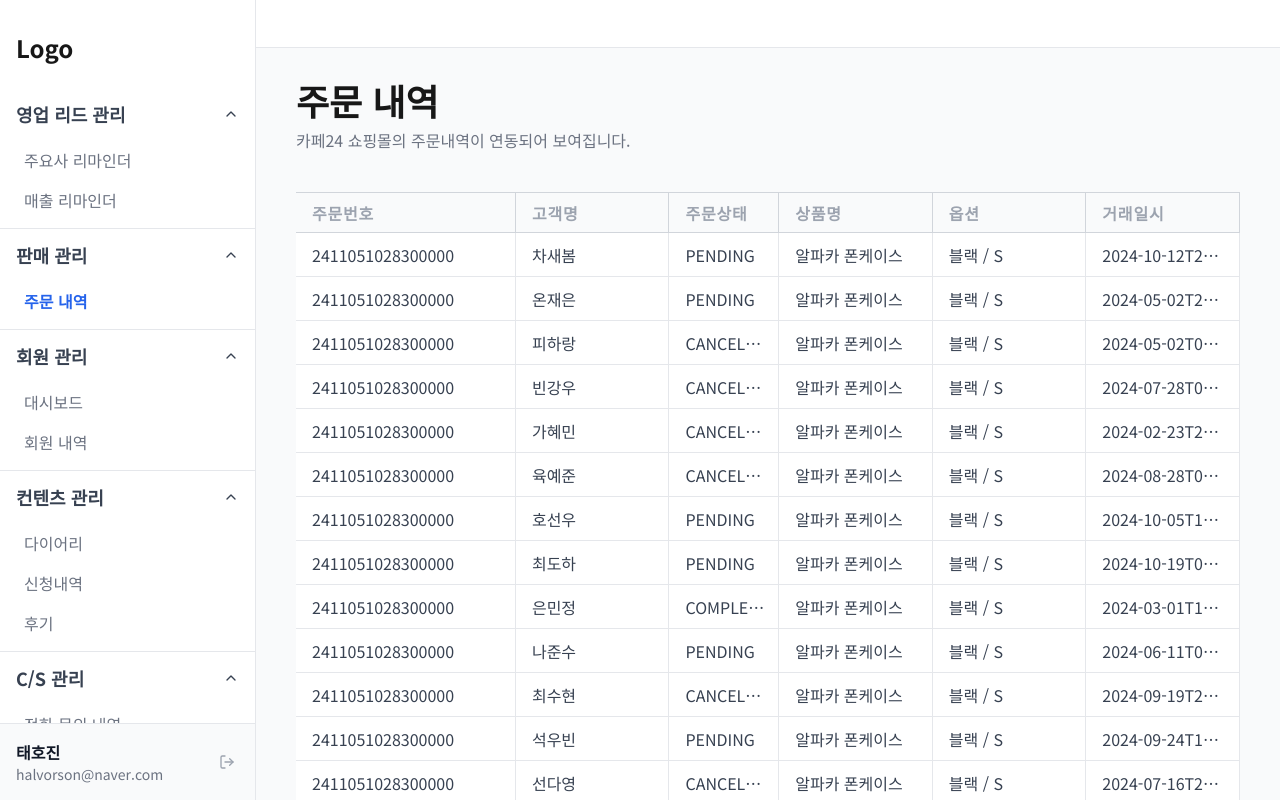
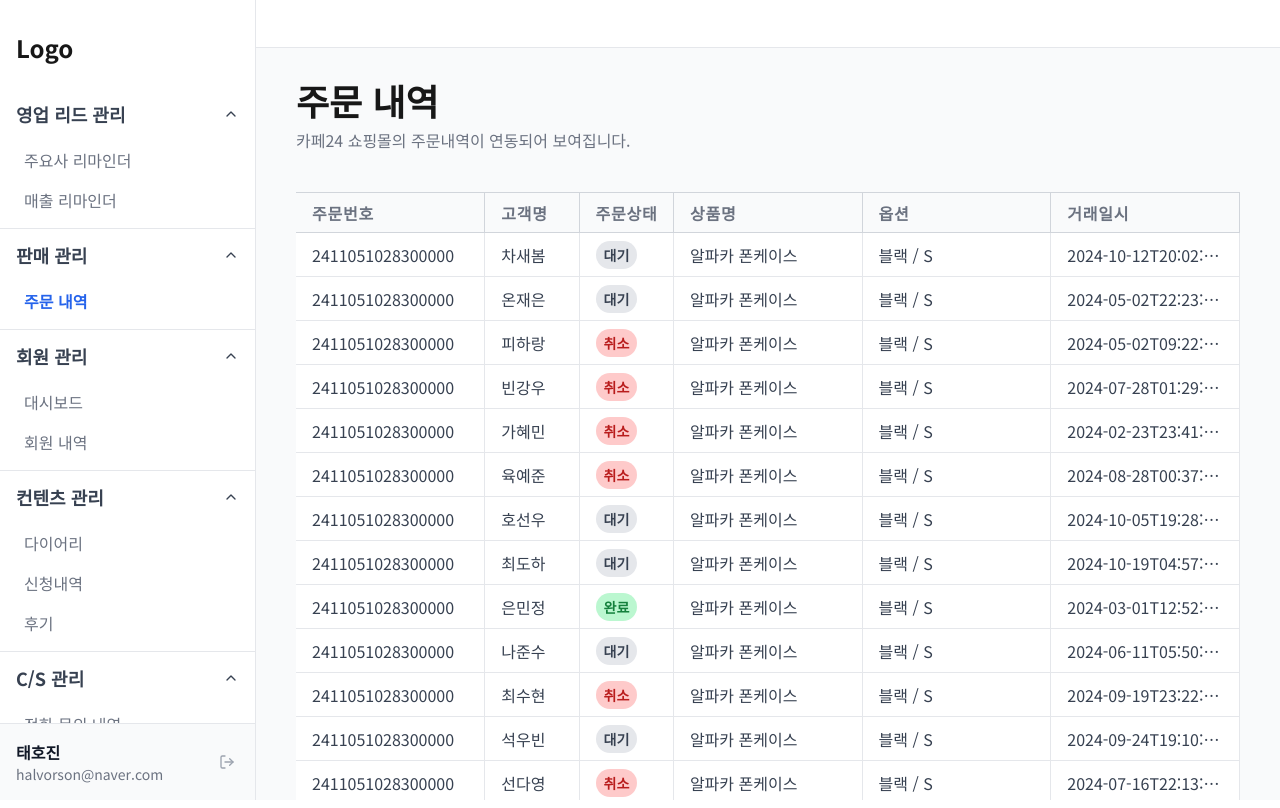
Before and after one commit to hiimjayson/crm, a Next.js app: page /order in a window 1280 px wide. Built offline with nearby package versions, Linux system fonts and the light colour scheme.

Commit message:
feat(components): add Chip

```diff
--- /dev/null
+++ b/src/components/atom/Chip/index.tsx
@@ -0,0 +1,29 @@
+import { ColumnVariantColor } from "@/components/common/Table/types";
+import {
+  getColumnColorBackground,
+  getColumnColorText,
+} from "@/components/common/Table/utils";
+import { PropsWithChildren } from "react";
+interface Props extends PropsWithChildren {
+  className?: string;
+  color?: ColumnVariantColor;
+}
+export function Chip({
+  className = "",
+  children,
+  color = "gray",
+  ...props
+}: Props) {
+  return (
+    <div
+      className={`flex items-center justify-center w-fit rounded-full ${getColumnColorBackground(
+        color
+      )} font-semibold ${getColumnColorText(
+        color
+      )} px-2 h-7 text-sm ${className}`}
+      {...props}
+    >
+      {children}
+    </div>
+  );
+}
--- a/src/components/atom/Table/index.tsx
+++ b/src/components/atom/Table/index.tsx
@@ -54,7 +54,7 @@ function Tr({ className = "", children, ...props }: TrProps) {
 function Th({ className = "", children, ...props }: ThProps) {
   return (
     <th
-      className={`pl-4 pr-3 h-10 text-left text-base font-semibold text-gray-400 border-t border-r border-b border-gray-300 bg-gray-50 hover:bg-gray-100 transition-colors tracking-wider ${className} text-ellipsis`}
+      className={`pl-4 pr-3 h-10 text-left text-base font-semibold text-gray-500 border-t border-r border-b border-gray-300 bg-gray-50 hover:bg-gray-100 transition-colors tracking-wider ${className} text-ellipsis`}
       {...props}
     >
       {children}
--- a/src/components/common/Table/index.tsx
+++ b/src/components/common/Table/index.tsx
@@ -1,6 +1,8 @@
 import { Table as TableBase } from "@/components/atom/Table";
-import { Column, Row } from "./types";
+import { Cell, Column, Row } from "./types";
 import { useEffect, useRef, useState } from "react";
+import { Chip } from "@/components/atom/Chip";
+import { getColumnColorText } from "./utils";
 
 interface Props<Record> {
   columns: Column<Record>[];
@@ -56,7 +58,7 @@ export function Table<Record = unknown>({ columns, rows }: Props<Record>) {
           </TableBase.THead>
           <TableBase.TBody>
             {rows.map((row) => (
-              <TableBodyRow key={row.key} row={row} />
+              <TableBodyRow key={row.key} row={row} columns={columns} />
             ))}
           </TableBase.TBody>
         </TableBase>
@@ -72,11 +74,45 @@ export function Table<Record = unknown>({ columns, rows }: Props<Record>) {
   );
 }
 
-function TableBodyRow<Record>({ row }: { row: Row<Record> }) {
+function TableBodyRow<Record>({
+  row,
+  columns,
+}: {
+  row: Row<Record>;
+  columns: Column<Record>[];
+}) {
+  const visibleCells = columns
+    .map((column) => ({
+      cell: row.cells.find((cell) => cell.key === column.key),
+      column,
+    }))
+    .filter((x) => x.cell != null);
+
+  const renderCellValue = (cell: Cell<Record>, column: Column<Record>) => {
+    if (column.variants) {
+      const variant = column.variants.find((x) => x.value === cell.value);
+      const value = variant?.label ?? cell.value;
+
+      if (column.component === "chip") {
+        return <Chip color={variant?.color}>{value}</Chip>;
+      } else {
+        return (
+          <p className={`font-medium ${getColumnColorText(variant?.color)}`}>
+            {value}
+          </p>
+        );
+      }
+    }
+
+    return cell.value;
+  };
+
   return (
     <TableBase.Tr>
-      {row.cells.map((cell) => (
-        <TableBase.Td key={cell.key as string}>{cell.value}</TableBase.Td>
+      {visibleCells.map(({ cell, column }) => (
+        <TableBase.Td key={cell!.key as string}>
+          {renderCellValue(cell!, column)}
+        </TableBase.Td>
       ))}
     </TableBase.Tr>
   );
--- a/src/components/common/Table/types.ts
+++ b/src/components/common/Table/types.ts
@@ -1,15 +1,24 @@
-import { Chip } from "@/components/atom/Chip";
-import { ComponentProps } from "react";
+export type ColumnComponent = "text" | "chip";
+
+export type ColumnVariantColor =
+  | "gray"
+  | "red"
+  | "green"
+  | "blue"
+  | "yellow"
+  | "purple";
 
 export interface Column<Record> {
   key: keyof Record;
   title: string;
 
+  component?: ColumnComponent;
   width?: number;
-  chipVariant?: {
-    color: ComponentProps<typeof Chip>["color"];
+  variants?: {
+    color: ColumnVariantColor;
+    label?: string;
     value: string;
-  };
+  }[];
 }
 
 export interface Row<Record> {
--- /dev/null
+++ b/src/components/common/Table/utils.ts
@@ -0,0 +1,26 @@
+import { ColumnVariantColor } from "./types";
+
+const backgroundColorMap = {
+  gray: "bg-gray-200",
+  red: "bg-red-200",
+  green: "bg-green-200",
+  blue: "bg-blue-200",
+  yellow: "bg-yellow-200",
+  purple: "bg-purple-200",
+} as const;
+const textColorMap = {
+  gray: "text-gray-700",
+  red: "text-red-700",
+  green: "text-green-700",
+  blue: "text-blue-700",
+  yellow: "text-yellow-700",
+  purple: "text-purple-700",
+} as const;
+
+export function getColumnColorBackground(color?: ColumnVariantColor) {
+  return backgroundColorMap[color ?? "gray"];
+}
+
+export function getColumnColorText(color?: ColumnVariantColor) {
+  return textColorMap[color ?? "gray"];
+}
--- a/src/components/features/order/OrderList/index.tsx
+++ b/src/components/features/order/OrderList/index.tsx
@@ -1,5 +1,5 @@
 import { Table } from "@/components/common/Table";
-import { Order } from "@/model/order";
+import { Order, OrderStatus } from "@/model/order";
 import { orderApi } from "@/remote/order";
 import { useSuspenseQuery } from "@tanstack/react-query";
 
@@ -12,9 +12,19 @@ export function OrderList() {
   return (
     <Table<Order>
       columns={[
-        { key: "orderNumber", title: "주문번호", width: 200 },
-        { key: "customer", title: "고객명", width: 140 },
-        { key: "orderStatus", title: "주문상태", width: 100 },
+        { key: "orderNumber", title: "주문번호", width: 140 },
+        { key: "customer", title: "고객명", width: 70 },
+        {
+          key: "orderStatus",
+          title: "주문상태",
+          width: 70,
+          component: "chip",
+          variants: [
+            { color: "green", value: OrderStatus.COMPLETED, label: "완료" },
+            { color: "red", value: OrderStatus.CANCELLED, label: "취소" },
+            { color: "gray", value: OrderStatus.PENDING, label: "대기" },
+          ],
+        },
         { key: "product", title: "상품명" },
         { key: "option", title: "옵션" },
         { key: "createdAt", title: "거래일시" },
```
